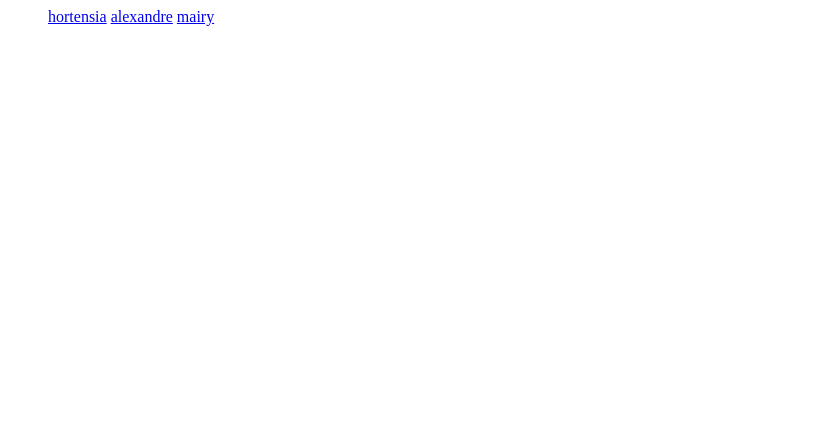
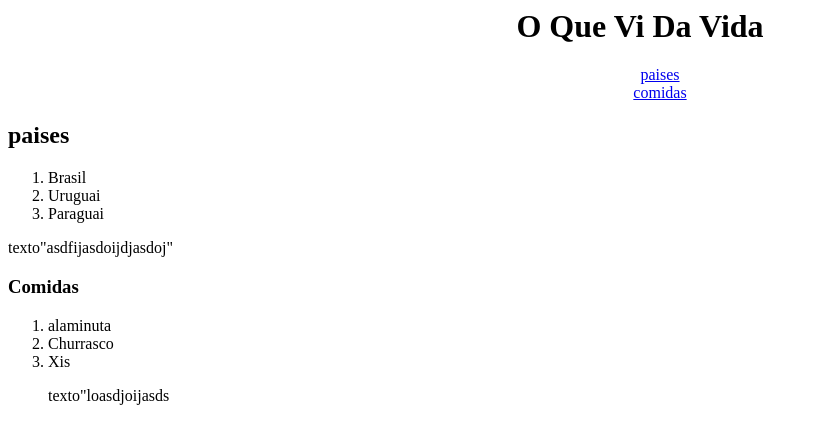
Before and after one commit to Twonai/0.2.1, a plain HTML site: page index.html in a window 1280 px wide. Shown: the whole page, without its empty margins (0-818 px from the left). Drawn offline with Linux system fonts and the light colour scheme.

Commit message:
2 files modified

```diff
--- a/index.html
+++ b/index.html
@@ -1,13 +1,31 @@
 <html>
    <head>
-    <title>lista</title>
+    <title>vida</title>
     <link rel="stylesheet" href="styles.css">
    </head>
    <body>
+    <h1>O Que Vi Da Vida </h1>
  <ul>
-   <li><a href="hortensia">hortensia</a></li>
-   <li><a href="alexandre">alexandre</a></li>
-   <li><a href="mairy">mairy</a></li>
+   <li><a href="pais">paises</a></li>
+   <li><a href="comidas">comidas</a></li>
+
  </ul>
+
+ <h2>paises</h2>
+ <ol>
+  <li>Brasil</li>
+  <li>Uruguai</li>
+  <li>Paraguai</li>
+</ol>
+<p>texto"asdfijasdoijdjasdoj"</p>
+<h3>Comidas</h3>
+<ol>
+  <li>alaminuta</li>
+  <li>Churrasco</li>
+  <li>Xis</li>
+
+<p>texto"loasdjoijasds</p>
+
+</ol>
   </body>
   </html>
--- a/styles.css
+++ b/styles.css
@@ -1,7 +1,7 @@
+h1 {
+  text-align: center;
+}
 ul {
   list-style: none;
+  text-align: center;
 }
-
-li {
-  display:inline;
-}
```
